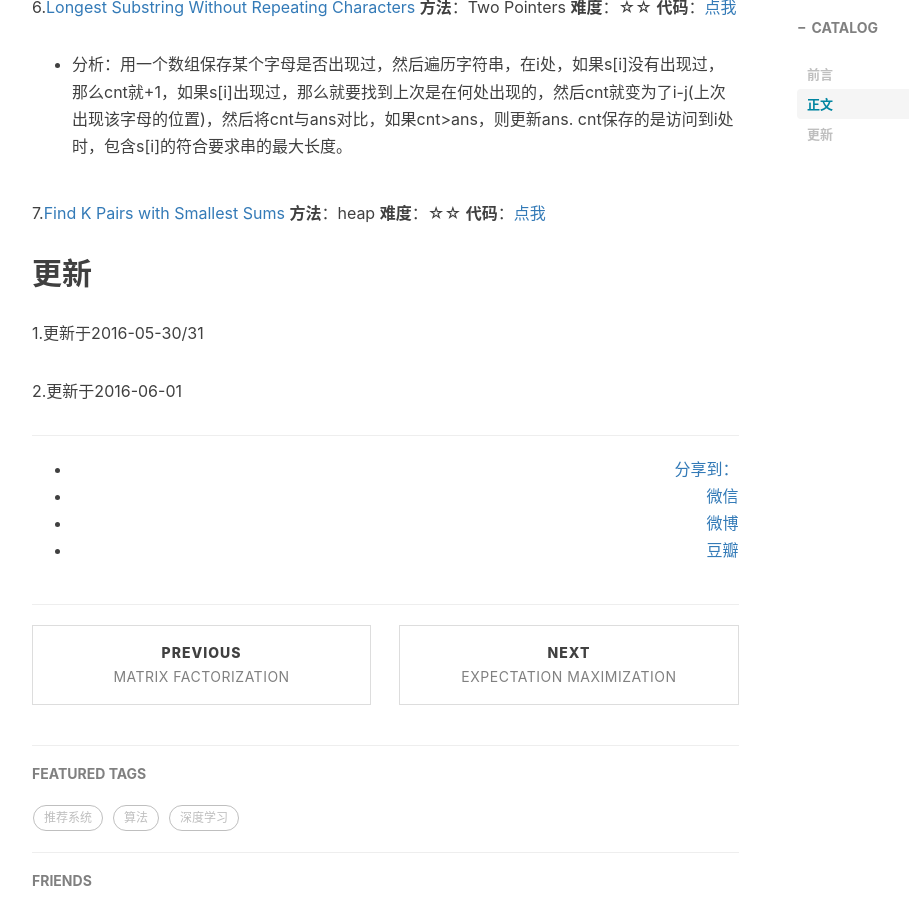
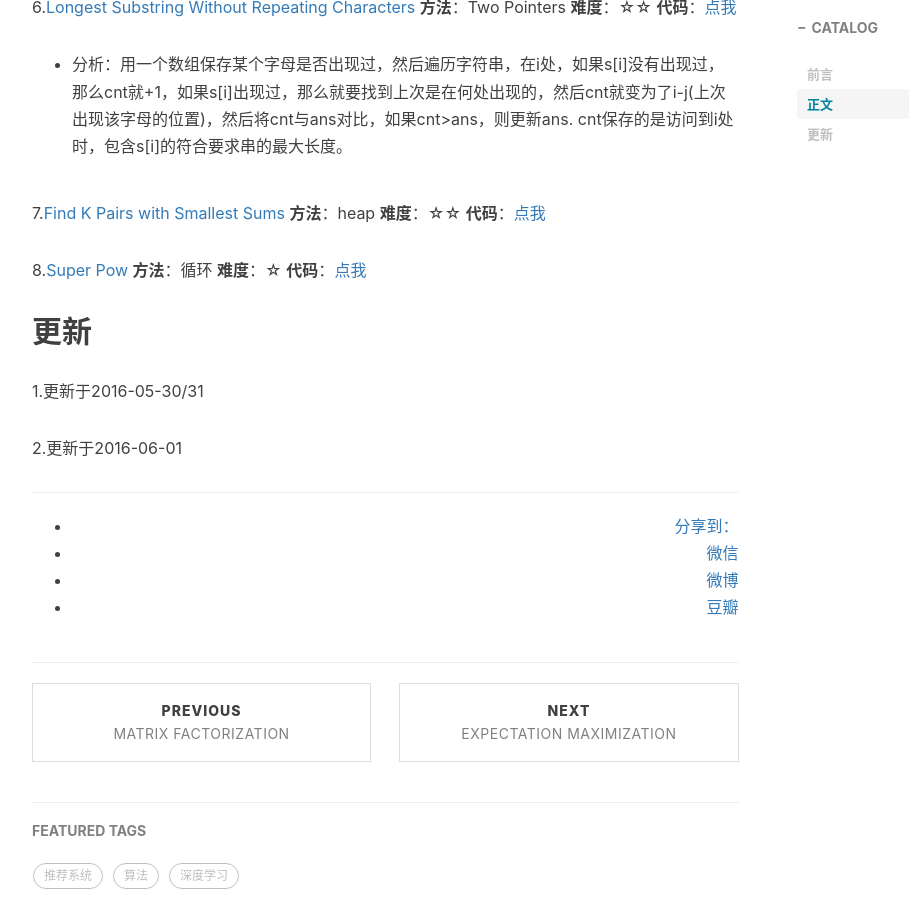
Before and after one commit to CoolIceFire/CoolIceFire.github.io, a Jekyll site: the page built from _posts/2016-05-30-leetcode.markdown, in a window 1280 px wide and 900 px high, scrolled down 1293 px. Shown: the whole window, without its empty margins (233-1142 px from the left). Built offline with Jekyll 4.4.1, drawn with Linux system fonts in a browser that asks for light colours; nearby versions of some CDN libraries; comment, search, counter and statistics services are not loaded.

Commit message:
Update 2016-05-30-leetcode.markdown

```diff
--- a/_posts/2016-05-30-leetcode.markdown
+++ b/_posts/2016-05-30-leetcode.markdown
@@ -44,6 +44,8 @@ tags:
 7.[Find K Pairs with Smallest Sums](https://leetcode.com/problems/find-k-pairs-with-smallest-sums/) **方法**：heap **难度**：☆☆
 **代码**：[点我](https://github.com/CoolIceFire/leetcode/blob/master/Find%20K%20Pairs%20with%20Smallest%20Sums)
 
+8.[Super Pow](https://leetcode.com/problems/super-pow/) **方法**：循环 **难度**：☆ **代码**：[点我](https://github.com/CoolIceFire/leetcode/blob/master/Super%20Pow)
+
 ## 更新
 
 1.更新于2016-05-30/31
```
